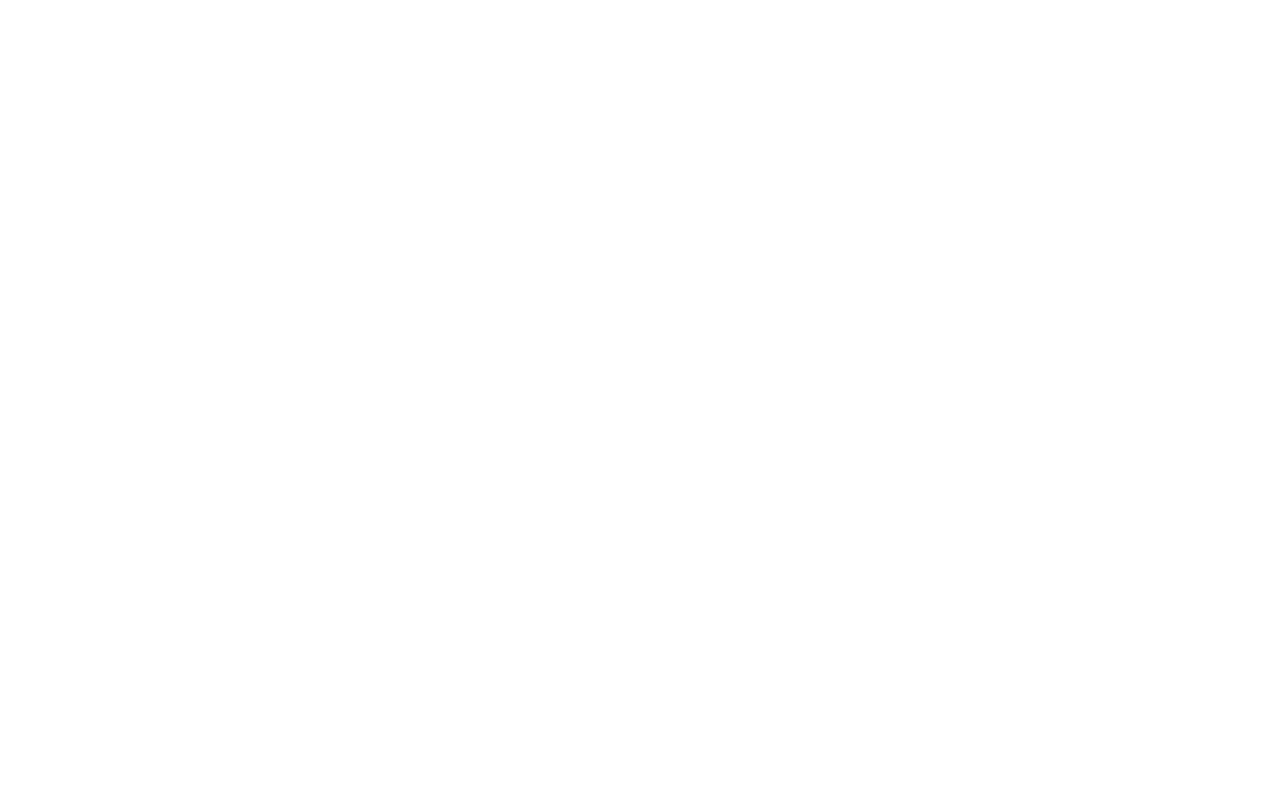
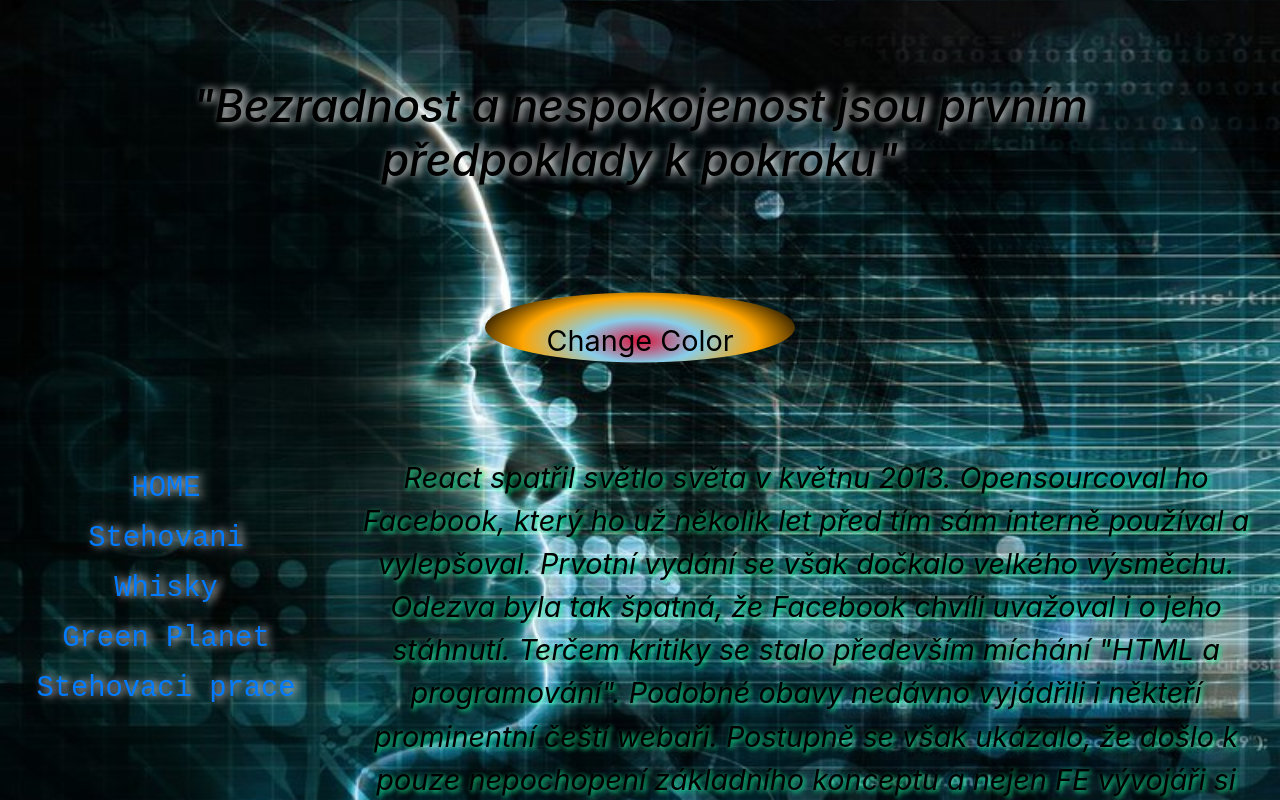
Before and after one commit to dusanfedor/sdw, a React (Create React App) app: page /#/second in a window 1280 px wide. Shown: the top 800 px of the page. Built offline with nearby package versions, Linux system fonts and the light colour scheme.

Commit message:
fixing routing for github pages

```diff
--- a/src/App.js
+++ b/src/App.js
@@ -7,11 +7,11 @@
 function App() {
   return (
     <Switch>
-      <Route exact path="/sdw">
-        <Redirect to="/sdw/second" />
+      <Route exact path="/">
+        <Redirect to="/second" />
       </Route>
-      <Route exact path="/sdw/first" component={FirstPage} />
-      <Route exact path="/sdw/second" component={SecondPage} />
+      <Route exact path="/first" component={FirstPage} />
+      <Route exact path="/second" component={SecondPage} />
     </Switch>
   );
 }
--- a/src/index.js
+++ b/src/index.js
@@ -1,6 +1,6 @@
 import React from "react";
 import ReactDOM from "react-dom";
-import { BrowserRouter } from "react-router-dom";
+import { HashRouter } from "react-router-dom";
 
 import "./index.css";
 import "../node_modules/bootstrap/dist/css/bootstrap.min.css";
@@ -10,9 +10,9 @@
 
 ReactDOM.render(
   <React.StrictMode>
-    <BrowserRouter>
+    <HashRouter>
       <App />
-    </BrowserRouter>
+    </HashRouter>
   </React.StrictMode>,
   document.getElementById("root")
 );
```
